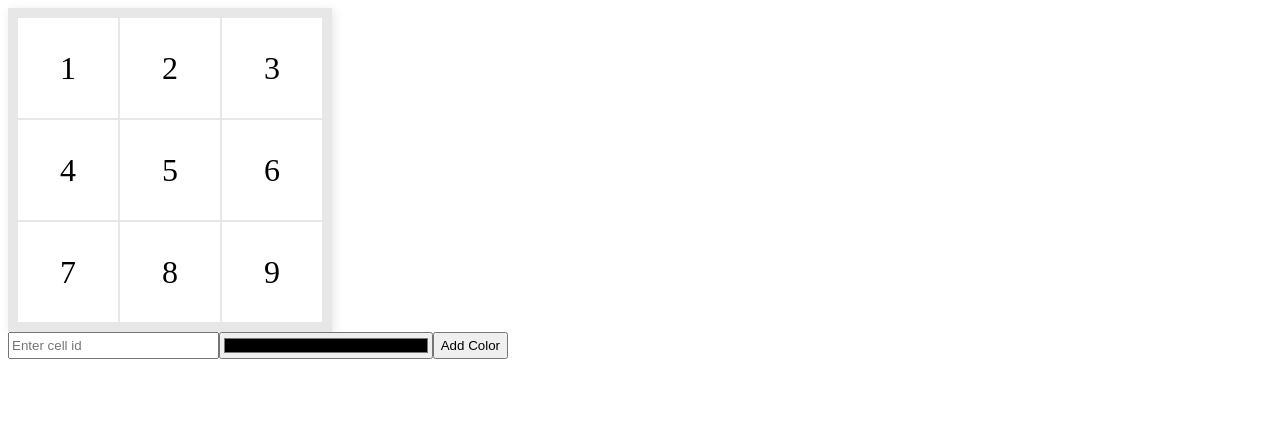
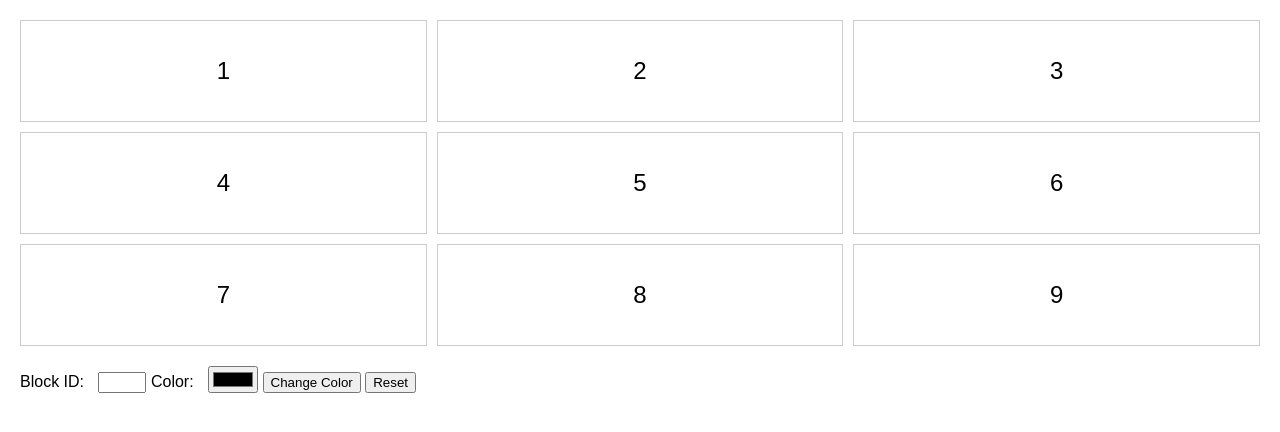
Before and after one commit to acciojob/Replit-Asian-Paints-Toshika-02, a website: page main.html in a window 1280 px wide. Drawn offline with Linux system fonts and the light colour scheme.

Commit message:
created a submission

```diff
--- a/main.html
+++ b/main.html
@@ -8,20 +8,25 @@
 
 <body>
 	<!-- the entire body must be written by student -->
-	 <div class="grid"></div>
-    <form id="form">
-      <input
-        type="number"
-        min="1"
-        max="9"
-        name="inputId"
-        id="input-id"
-        required
-        placeholder="Enter cell id"
-      />
-      <input type="color" name="color" id="color-id" required />
-      <button>Add Color</button>
-    </form>
+	   <div id="grid-container">
+        <div id="1" class="grid-item">1</div>
+        <div id="2" class="grid-item">2</div>
+        <div id="3" class="grid-item">3</div>
+        <div id="4" class="grid-item">4</div>
+        <div id="5" class="grid-item">5</div>
+        <div id="6" class="grid-item">6</div>
+        <div id="7" class="grid-item">7</div>
+        <div id="8" class="grid-item">8</div>
+        <div id="9" class="grid-item">9</div>
+    </div>
+    <div class="input-section">
+        <label for="block_id">Block ID:</label>
+        <input type="number" id="block_id" min="1" max="9">
+        <label for="colour_id">Color:</label>
+        <input type="color" id="colour_id">
+        <button id="change_button">Change Color</button>
+        <button id="reset">Reset</button>
+    </div>
     <script type="text/javascript" src="./script.js">
 </script>
 
--- a/script.js
+++ b/script.js
@@ -1,30 +1,59 @@
 //your JS code here. If required.
-const gridContainer = document.querySelector(".grid");
-const form = document.querySelector("#form");
-let previousSelectedElement = null;
+document.addEventListener('DOMContentLoaded', function() {
+    const gridContainer = document.getElementById('grid-container');
+    const inputBlockId = document.getElementById('block_id');
+    const inputColor = document.getElementById('colour_id');
+    const changeButton = document.getElementById('change_button');
+    const resetButton = document.getElementById('reset');
 
-form.addEventListener("submit", function (event) {
-    event.preventDefault();
-    // inputId, color
+    // Add event listener to the Change color button
+    changeButton.addEventListener('click', function() {
+        const blockId = inputBlockId.value;
+        const color = inputColor.value;
 
-    let cellId = form.inputId.value; // "3"
-    let selectedColor = form.color.value; // "#fjf88"
+        // Validate input block ID
+        if (!isValidBlockId(blockId)) {
+            alert('Invalid block ID. Please enter a number from 1 to 9.');
+            return;
+        }
 
-    // inputId = "3"
-    // selectedColor = "#e7e7e7" ;
-    let cell = document.getElementById(cellId);
-    cell.style.backgroundColor = selectedColor;
-    if (previousSelectedElement) {
-        previousSelectedElement.style.backgroundColor = "white";
+        // Validate color input
+        if (!isValidColor(color)) {
+            alert('Invalid color format. Please enter a valid CSS color.');
+            return;
+        }
+
+        // Change color of the specified block
+        const block = document.getElementById(blockId);
+        if (block) {
+            // Reset background color of all grid items
+            resetBackgroundColors();
+            block.style.backgroundColor = color;
+        } else {
+            alert('Block with ID ' + blockId + ' not found.');
+        }
+    });
+
+    // Add event listener to the Reset button
+    resetButton.addEventListener('click', resetBackgroundColors);
+
+    // Function to reset background color of all grid items
+    function resetBackgroundColors() {
+        const gridItems = document.getElementsByClassName('grid-item');
+        for (let i = 0; i < gridItems.length; i++) {
+            gridItems[i].style.backgroundColor = 'transparent';
+        }
     }
 
-    previousSelectedElement = cell;
+    // Function to validate block ID input
+    function isValidBlockId(blockId) {
+        return /^\d$/.test(blockId) && parseInt(blockId) >= 1 && parseInt(blockId) <= 9;
+    }
+
+    // Function to validate color input
+    function isValidColor(color) {
+        const s = new Option().style;
+        s.color = color;
+        return s.color !== '';
+    }
 });
-
-for (let i = 1; i <= 9; i++) {
-    const gridItem = document.createElement("div");
-    gridItem.id = i;
-    gridItem.innerText = i;
-    gridItem.className = "grid-item"
-    gridContainer.appendChild(gridItem);
-}
--- a/styles.css
+++ b/styles.css
@@ -1,28 +1,29 @@
-/*  your css code here. If applicable */
-.grid {
-    display: inline-grid;
-    grid-template-columns: repeat(3, 100px);
-    gap: 2px;
-    padding: 10px;
-    background-color: #e7e7e7;
-    box-shadow: 2px 2px 10px #e7e7e7;
+body {
+    font-family: Arial, sans-serif;
+    margin: 0;
+    padding: 20px;
 }
+
+#grid-container {
+    display: grid;
+    grid-template-columns: repeat(3, 1fr);
+    gap: 10px;
+}
+
 .grid-item {
     display: flex;
     align-items: center;
     justify-content: center;
-    font-size: 2rem;
-    font-weight: 500;
-    transition: 1s;
+    height: 100px;
+    background-color: transparent;
+    border: 1px solid #ccc;
+    font-size: 24px;
 }
-.grid div {
-    height: 100px;
-    background-color: white;
+
+.input-section {
+    margin-top: 20px;
 }
-form {
-    width: 500px;
-    display: flex;
+
+.input-section label {
+    margin-right: 10px;
 }
-form input {
-    flex-grow: 1;
-}
```
